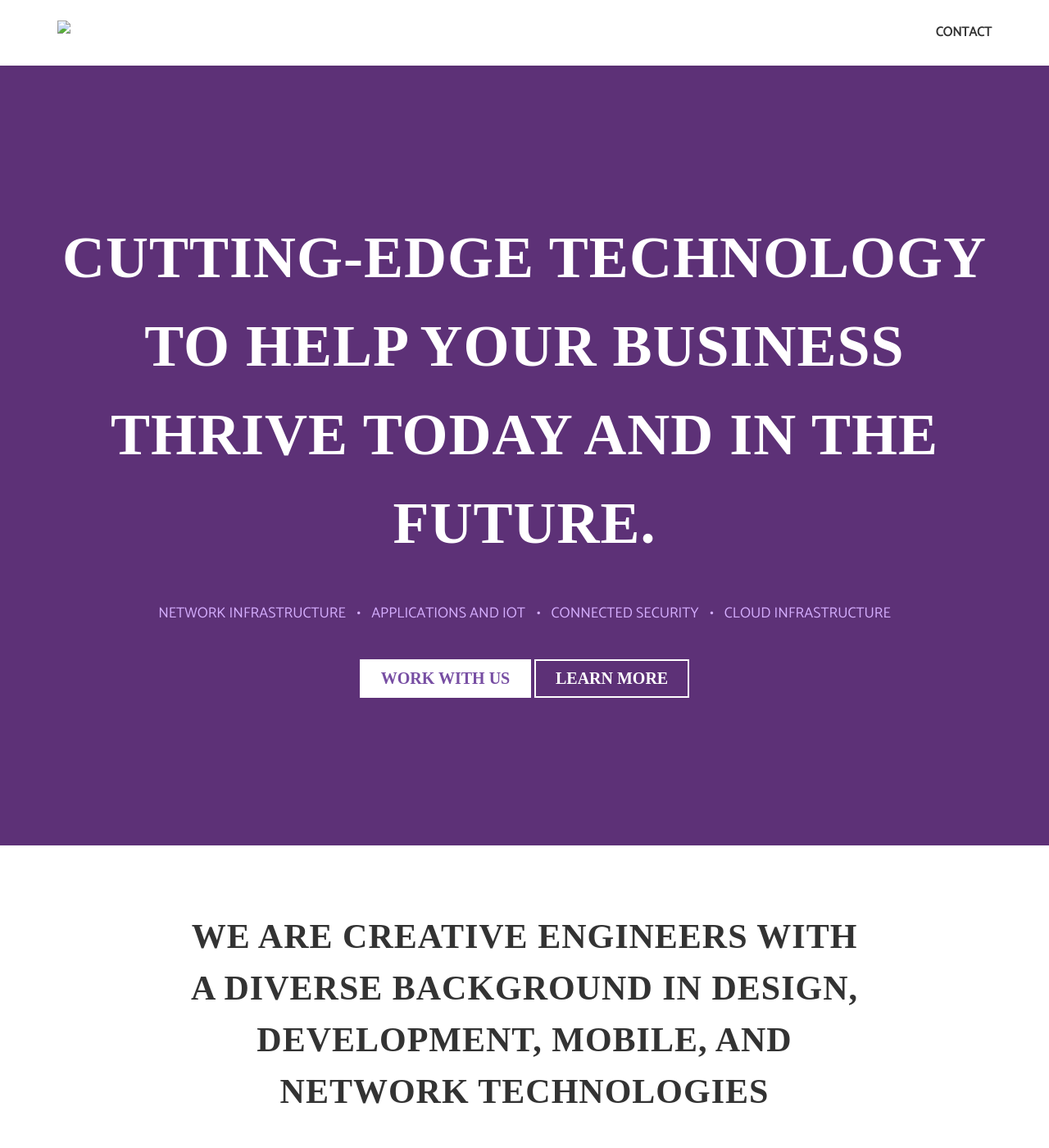
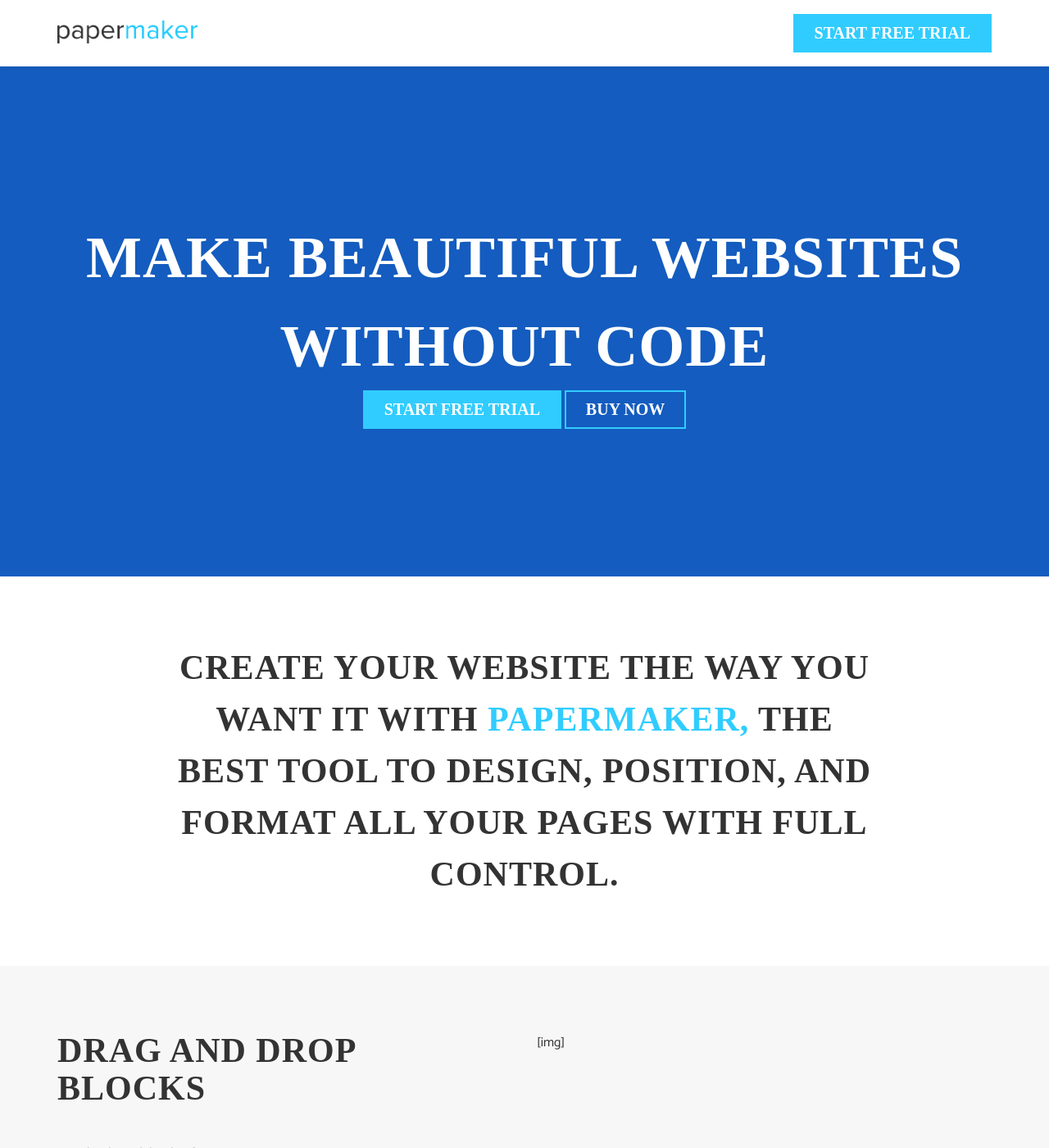
Before and after one commit to ng-david/david-site-v1, a Jekyll site: the page built from index.html, in a window 1280 px wide and 1400 px high. Shown: the whole window at 82% size. Built offline with Jekyll 4.4.1, drawn with Linux system fonts in a browser that asks for light colours; nearby versions of some CDN libraries; some web fonts are replaced; comment, search, counter and statistics services are not loaded; some of the changed text lies outside the part shown.

Commit message:
lots of changes

```diff
--- a/_includes/footer.html
+++ b/_includes/footer.html
@@ -1,51 +1,5 @@
 <footer class="footer">
-    <div class="container">
-        <div class="row">
-            <div class="col-md-4">
-              <img class="footer-brand" src="{{ site.baseurl }}/images/logo-white.png" /></a> <br>
-                1003 K Street NW<br>Washington DC, 20001<br>
-                (202) 450-5453 <br />
-                <a href="mailto:contact-us@genesysimpact.com">contact-us@genesysimpact.com</a><br />
-            </div>
-            <div class="col-md-2">
-                <h5>Company</h5>
-                <ul class="list-unstyled">
-                    <!-- <li><a  href="{{ site.baseurl }}/team">Team</a></li> -->
-                    <li><a href="{{ site.baseurl }}/about">About Us</a></li>
-                    <li><a href="{{ site.baseurl }}/careers">Careers</a></li>
-                    <li><a href="{{ site.baseurl }}/partners">Partners</a></li>
-                </ul>
-            </div>
-            <div class="col-md-2">
-                <h5>Capabilities</h5>
-                <ul class="list-unstyled">
-                    <!-- <li><a  href="{{ site.baseurl }}/team">Team</a></li> -->
-                    <li><a href="{{ site.baseurl }}/network">Network Infrastructure</a></li>
-                    <li><a href="{{ site.baseurl }}/applications-iot">Applications and IoT</a></li>
-                    <li><a href="{{ site.baseurl }}/security">Connected Security</a></li>
-                    <li><a href="{{ site.baseurl }}/cloud">Cloud Infrastructure</a></li>
-                </ul>
-            </div>
-            <div class="col-md-2">
-                <h5>Products</h5>
-                <ul class="list-unstyled">
-                    <!-- <li><a  href="{{ site.baseurl }}/team">Team</a></li> -->
-                    <li><a href="https://www.crowdkeep.com/">Crowdkeep Analytics</a></li>
-                    <li><a href="https://www.crowdkeep.com/">Crowdkeep Time Tracking</a></li>
-                    <li><a href="#">Simburse Expense Reports</a></li>
-                </ul>
-            </div>
-            <div class="col-md-2">
-                <h5>Contact</h5>
-                <ul class="list-unstyled">
-                    <!-- <li><a  href="{{ site.baseurl }}/team">Team</a></li> -->
-                    <li><a href="{{ site.baseurl }}/contact">Contact Us</li></a>
-                    <li><a href="https://www.facebook.com/genesysimpact"><i class="fa gi-social fa-facebook"></i> Facebook</li></a>
-                    <li><a href="https://twitter.com/genesysimpact"><i class="fa gi-social fa-twitter"></i> Twitter</a></li>
-                    <li><a href="https://plus.google.com/105683897744671902765/posts"><i class="fa gi-social fa-google-plus"></i> Google Plus</li></a>
-                    <li><a href="https://github.com/genesysimpact"><i class="fa gi-social fa-github"></i> GitHub</li></a>
-                </ul>
-            </div>
+    <div class="container text-center">
       <div class="col-xs-12">
           <div class="copyright">
               &copy;
@@ -54,28 +8,6 @@
               </script> Genesys Impact. All rights reserved.
           </div>
       </div>
-            <!--div class="col-md-4">
-                <ul class="list-unstyled social-list">
-                    <li><a href="https://www.facebook.com/genesysimpact"><i class="fa gi-social fa-facebook fa-2x"></i></a></li>
-                    <li><a href="https://twitter.com/genesysimpact"><i class="fa gi-social fa-twitter fa-2x"></i></a></li>
-                    <li><a href="https://plus.google.com/105683897744671902765/posts"><i class="fa gi-social fa-google-plus fa-2x"></i></a></li>
-                    <li><a href="https://github.com/genesysimpact"><i class="fa gi-social fa-github fa-2x"></i></a></li>
-                </ul>
-            </div>
-            <div class="col-md-4">
-                <h6>Contact Us</h6>
-                <img src="{{ site.baseurl }}/images/genesys-impact-square-white.png" style="float:left;height:100px;margin-right:20px" />
-                <address>
-                      <strong>Genesys Impact</strong><br />
-                      1003 K St NW, Washington DC 20001<br />
-                      <abbr title="Phone">P:</abbr> (202) 450-5453</span> <br />
-                      <a href="mailto:contact-us@genesysimpact.com" class="contact-info">contact-us@genesysimpact.com</a><br />
-                </address>
-            </div>
-        </div>
-        <!-- /.row -->
-
-        <!-- /.row -->
     </div>
     <!-- /.container -->
 </footer>
--- a/_includes/header.html
+++ b/_includes/header.html
@@ -13,7 +13,9 @@
       <div class="navbar-collapse collapse">
         <ul class="nav navbar-nav navbar-right">
           <!-- <li><a href="{{ site.baseurl }}/success-stories">Success Stories</a></li> -->
-          <li><a href="{{ site.baseurl }}/contact">Contact</a></li>
+          <li>
+            <a href="{{ site.baseurl }}/contact"><button class="btn btn-lg btn-white btn-blue">Start Free Trial</button></a>
+          </li>
         </ul>
       </div>
     </div>
--- a/_sass/_legacy.scss
+++ b/_sass/_legacy.scss
@@ -19,10 +19,10 @@
 }
 a {
   transition: ease all .1s;
-  color: $gi-purple;
+  color: $pm-blue;
   &:hover {
     text-decoration: none;
-    color: $gi-light-purple;
+    color: $pm-light-blue;
   }
 }
 p {
@@ -36,7 +36,7 @@
 }
 
 .page-divider {
-  border-bottom: 2px solid $gi-dark-purple;
+  border-bottom: 2px solid $pm-dark-blue;
   margin: 0 auto;
   width: 80px;
 }
@@ -44,7 +44,9 @@
   padding-top: 80px;
   padding-bottom: 80px;
   p {
-    font-size: 18px;
+    color: $font-grey;
+    margin-top: 40px;
+    font-size: 22px;
   }
 }
 .inner-block {
@@ -68,15 +70,15 @@
   font-size: 16px;
   padding: 6px 18px;
   font-weight: bold;
-  border: 2px solid $gi-purple;
-  color: $gi-purple;
+  border: 2px solid $pm-blue;
+  color: $pm-blue;
   transition: all ease .2s;
   background-color: transparent;
 }
 
 .btn-md:hover {
-  border-color: $gi-light-purple;
-  color: $gi-light-purple;
+  border-color: $pm-light-blue;
+  color: $pm-light-blue;
 }
 .btn-gray {
   background-color: #787a80;
@@ -137,49 +139,49 @@
 
 .btn-white {
   border: 2px solid #fff;
-  color: $gi-purple;
+  color: $pm-blue;
   background-color: #fff;
 }
 
 .btn-white:hover {
-  color: $gi-purple;
-  border-color: $gi-light-purple;
-  background-color: $gi-light-purple;
+  color: $pm-blue;
+  border-color: $pm-light-blue;
+  background-color: $pm-light-blue;
 }
 
-.btn-white-outline {
+.btn-blue-outline {
   color: #fff;
-  border: 2px solid #fff;
+  border: 2px solid $pm-light-blue;
   background-color: transparent;
 }
 
-.btn-white-outline:hover {
-  color: $gi-light-purple;
-  border-color: $gi-light-purple;
+.btn-blue-outline:hover {
+  color: #fff;
+  border-color: $pm-blue;
   background-color: transparent;
 }
 
-.btn-light-purple-outline {
-  color: $gi-light-purple;
-  border: 2px solid $gi-light-purple;
-  background-color: transparent;
+.btn-blue {
+  color: #fff;
+  border: 2px solid $pm-light-blue;
+  background-color: $pm-light-blue;
 }
 
-.btn-light-purple-outline:hover {
+.btn-blue:hover {
   color: #fff;
-  border-color: #fff;
-  background-color: transparent;
+  border-color: $pm-blue;
+  background-color: $pm-blue;
 }
 .btn-prp {
-  background-color: $gi-purple;
-  border-color: $gi-purple;
+  background-color: $pm-blue;
+  border-color: $pm-blue;
   color: rgba(255, 255, 255, 1);
   transition: background-color ease 0.3s, border-color ease 0.3s;
 }
 
 .btn-prp:hover {
-  background-color: $gi-dark-purple;
-  border-color: $gi-dark-purple;
+  background-color: $pm-dark-blue;
+  border-color: $pm-dark-blue;
   color: rgba(255, 255, 255, 1);
 }
 
@@ -198,14 +200,13 @@
 
 
 /* LANDING PAGE */
-
 .hero {
   //ackground: url('../images/hero.PNg') no-repeat center center;
   //-webkit-background-size: cover;
   //-moz-background-size: cover;
   //-o-background-size: cover;
   //background-size: cover;
-  background-color: $gi-dark-purple;
+  background-color: $pm-dark-blue;
   padding: 180px 0;
   height: 100%;
   text-align: center;
@@ -222,6 +223,24 @@
   }
   a:hover {
     color: #fff;
+  }
+}
+.hero-small {
+  //ackground: url('../images/hero.PNg') no-repeat center center;
+  //-webkit-background-size: cover;
+  //-moz-background-size: cover;
+  //-o-background-size: cover;
+  //background-size: cover;
+  background-color: #4f4f4f;
+  padding: 80px 0;
+  height: 100%;
+  text-align: center;
+  h2 {
+    line-height: 1.5;
+    color: #fff;
+  }
+  .btn {
+      margin-top: 40px;
   }
 }
 .gi-success-wrap {
@@ -253,7 +272,7 @@
   margin: 0;
   .fa {
     font-size: 30px;
-    color: $gi-purple;
+    color: $pm-blue;
     margin-bottom: 20px;
   }
   h4 {
@@ -261,9 +280,9 @@
     color: $font-grey;
   }
   &:hover {
-    border-color: $gi-light-purple;
+    border-color: $pm-light-blue;
     h4 {
-      color: $gi-purple;
+      color: $pm-blue;
     }
   }
   /*
@@ -372,11 +391,11 @@
   display: inline;
   margin: 0 5px;
   text-transform: uppercase;
-  color: $gi-light-purple;
+  color: $pm-light-blue;
 }
 
 .hero ul li a {
-  color: $gi-light-purple;
+  color: $pm-light-blue;
 }
 
 .landing-wrap {
@@ -524,7 +543,7 @@
   color: $font-black;
   font-size: 16px;
   text-decoration: none;
-  border-left: 2px solid $gi-purple;
+  border-left: 2px solid $pm-blue;
   background-color: #fff;
 }
 .nav-pills>li>a:hover {
@@ -532,7 +551,7 @@
   font-size: 16px;
   text-decoration: none;
   background-color: #f7f7f7;
-  border-left: 2px solid $gi-purple;
+  border-left: 2px solid $pm-blue;
 }
 /* [END] Inactive Pills */
 
@@ -542,25 +561,25 @@
   transition: ease all .3s;
   font-size: 15px;
   color: $font-black;
-  border-left: 2px solid $gi-dark-purple;
+  border-left: 2px solid $pm-dark-blue;
   background-color: #fff;
 }
 
 .nav-pills>li.active>a:focus {
   color: $font-black;
   background-color: #fff;
-  border-left: 2px solid $gi-dark-purple;
+  border-left: 2px solid $pm-dark-blue;
 }
 
 .nav-pills>li.active>a:hover {
   color: $font-black;
   background-color: #f7f7f7;
-  border-left: 2px solid $gi-dark-purple;
+  border-left: 2px solid $pm-dark-blue;
 }
 /* [END] Active Pills */
 
 .breadcrumb-wrap {
-  background-color: $gi-dark-purple;
+  background-color: $pm-dark-blue;
   //background: url('../images/bc_blurred_bg.jpg') no-repeat center center;
   -webkit-background-size: cover;
   -moz-background-size: cover;
@@ -568,7 +587,7 @@
   background-size: cover;
   //text-transform: uppercase;
   padding: 8px 0;
-  color: $gi-light-purple;
+  color: $pm-light-blue;
 }
 
 .bc-item {
@@ -576,7 +595,7 @@
   margin-right: 10px;
   a {
     transition: ease all .2s;
-    color: $gi-light-purple;
+    color: $pm-light-blue;
     text-decoration: none;
   }
   a:hover {
@@ -687,7 +706,7 @@
 
 .footer {
   background-color: #363636;
-  padding: 80px 0px 20px;
+  padding: 40px 0px 40px;
   color: #fff;
   line-height: 1.8;
   .footer-brand {
@@ -706,14 +725,13 @@
   }
   h5 {
     font-weight: bold;
-    color: $gi-light-purple;
+    color: $pm-light-blue;
     text-transform: uppercase;
     font-size: 16px;
     margin-bottom: 20px;
   }
   .copyright {
     color: $font-light-grey;
-    padding-top: 80px;
   }
 }
 
@@ -738,28 +756,12 @@
 .navbar-default .navbar-nav > li > a {
   text-transform: uppercase;
   background-color: transparent;
-  padding-top: 30px;
-  padding-bottom: 30px;
+  padding-top: 17px;
+  padding-bottom: 17px;
   color: $font-black;
   transition: background-color ease 0.3s, color ease 0.3s;
 }
-.navbar-default .navbar-nav > li > a:hover,
-.navbar-default .navbar-nav > li > a:focus {
-  color: $font-black;
-  background-color: #f7f7f7;
-}
-.navbar-default .navbar-nav > .active > a,
-.navbar-default .navbar-nav > .active > a:hover,
-.navbar-default .navbar-nav > .active > a:focus {
-  color: $font-black;
-  background-color: #eccafb;
-}
-.navbar-default .navbar-nav > .open > a,
-.navbar-default .navbar-nav > .open > a:hover,
-.navbar-default .navbar-nav > .open > a:focus {
-  color: $font-black;
-  background-color: #f7f7f7;
-}
+
 
 .navbar-default .navbar-nav .open .dropdown-menu {
   text-transform: uppercase;
--- a/css/main.scss
+++ b/css/main.scss
@@ -18,9 +18,9 @@
 $font-grey: #808080;
 $font-black: #333;
 
-$gi-light-purple: #d6afff;
-$gi-purple: #774ea3;
-$gi-dark-purple: #5d3177;
+$pm-light-blue: #31ccff;
+$pm-blue: #2f87ff;
+$pm-dark-blue: #145cbf;
 
 
 
--- a/index.html
+++ b/index.html
@@ -8,21 +8,11 @@
   <div class="container">
     <div class="row">
       <div class="col-xs-12">
-        <h1>Cutting-edge technology to help your business thrive today and in the future.</h1>
+        <h1>Make beautiful websites without code</h1>
         <!--p>We are creative engineers with a diverse background in design, development, mobile, and network technologies</p-->
-
-        <ul class="list-unstyled">
-          <li><a href="{{ site.baseurl }}/network">Network Infrastructure</a></li>
-          <li>•</li>
-          <li><a href="{{ site.baseurl }}/applications-iot">Applications and IoT </a></li>
-          <li>•</li>
-          <li><a href="{{ site.baseurl }}/security">Connected Security</a></li>
-          <li>•</li>
-          <li><a href="{{ site.baseurl }}/cloud">Cloud Infrastructure</a></li>
-        </ul>
         <div class="btn-wrap">
-          <a href="{{ site.baseurl }}/careers"><button class="btn btn-lg btn-white">Work With Us</button></a>
-          <a href="{{ site.baseurl }}/contact"><button class="btn btn-lg btn-white btn-white-outline">Learn More</button></a>
+          <a href="{{ site.baseurl }}/careers"><button class="btn btn-lg btn-blue">Start Free Trial</button></a>
+          <a href="{{ site.baseurl }}/contact"><button class="btn btn-lg btn-blue-outline">Buy Now</button></a>
         </div>
       </div>
     </div>
@@ -35,81 +25,88 @@
   <div class="container">
     <div class="row">
       <div class="col-md-12 page-lead">
-        <h2>We are creative engineers with a diverse background in design, development, mobile, and network technologies</h2>
+        <h2>Create your website the way you want it with <span style="color: #31ccff">Papermaker,</span> the best tool to design, position, and format all your pages with full control.</h2>
         <!-- <div class="cta-wrap">
         <a href="{{ site.baseurl }}/contact"><button class="btn btn-lrg btn-prp">Work With Us</button></a>
         <a href="{{ site.baseurl }}/contact"><button class="btn btn-lrg btn-prp-clear">Learn More</button></a>
       </div> -->
       </div>
     </div>
-
-    <!--div class="row">
-    <div class="col-sm-12 text-center">
-      <h2>Markets</h2>
+  </div>
+</div>
+<div class="page-block" style="background-color: #f7f7f7">
+  <div class="container">
+    <div class="row">
+      <div class="col-md-6">
+        <h2>Drag and drop blocks</h2>
+        <p>
+          Easily drag blocks from our options to create page sections including heroes, columns, footers, grids, image captions, and more.
+        </p>
+        <!-- <div class="cta-wrap">
+        <a href="{{ site.baseurl }}/contact"><button class="btn btn-lrg btn-prp">Work With Us</button></a>
+        <a href="{{ site.baseurl }}/contact"><button class="btn btn-lrg btn-prp-clear">Learn More</button></a>
+      </div> -->
+      </div>
+      <div class="col-md-6">
+        [img]
+      </div>
     </div>
-  </div-->
-
-    <div class="row gi-markets-container">
-      <div class="col-sm-3">
-        <div class="gi-market">
-          <i class="fa fa-university"></i>
-          <br>
-          <h4>Government</h4>
-        </div>
+  </div>
+</div>
+<div class="page-block">
+  <div class="container">
+    <div class="row">
+      <div class="col-md-6">
+        [img]
       </div>
-      <!--    <div class="col-md-1"></div>-->
-      <div class="col-sm-3">
-        <div class="gi-market">
-          <i class="fa fa-flag-o"></i>
-          <br>
-          <h4>State & Local</h4>
-        </div>
+      <div class="col-md-6">
+        <h2>Format with ease</h2>
+        <p>
+          Quickly change fonts, colors, spacing, dimensions, and more by editing the page layout directly.
+        </p>
+        <!-- <div class="cta-wrap">
+        <a href="{{ site.baseurl }}/contact"><button class="btn btn-lrg btn-prp">Work With Us</button></a>
+        <a href="{{ site.baseurl }}/contact"><button class="btn btn-lrg btn-prp-clear">Learn More</button></a>
+      </div> -->
       </div>
-      <!--    <div class="col-md-1"></div>-->
-      <div class="col-sm-3">
-        <div class="gi-market">
-          <i class="fa fa-pencil"></i>
-          <br>
-          <h4>Education</h4>
-        </div>
+    </div>
+  </div>
+</div>
+<div class="page-block" style="background-color: #f7f7f7">
+  <div class="container">
+    <div class="row">
+      <div class="col-md-6">
+        <h2>Code without coding</h2>
+        <p>
+          No need to directly edit the source code for your site, Papermaker takes care of this and gives you more time to focus on your site's design.
+        </p>
+        <!-- <div class="cta-wrap">
+        <a href="{{ site.baseurl }}/contact"><button class="btn btn-lrg btn-prp">Work With Us</button></a>
+        <a href="{{ site.baseurl }}/contact"><button class="btn btn-lrg btn-prp-clear">Learn More</button></a>
+      </div> -->
       </div>
-      <!--    <div class="col-md-1"></div>-->
-      <div class="col-sm-3">
-        <div class="gi-market">
-          <i class="fa fa-building"></i>
-          <br>
-          <h4>Commercial</h4>
-        </div>
+      <div class="col-md-6">
+        [img]
       </div>
     </div>
   </div>
 </div>
 
-<div class="gi-success-wrap">
+<div class="hero-small">
   <div class="container">
     <div class="row">
-      <div class="col-md-6">
-        <div class="gi-success">
-          <h2>Client Success</h2>
-          <p>
-            <strong>Genesys Impact</strong> completes full system modernization of contact information management system for a global federal contractor.
-          </p>
-          <a class="btn btn-lg btn-white btn-light-purple-outline" href="{{ site.baseurl }}/about">Read more</a>
-        </div>
-      </div>
-      <div class="col-md-6">
-        <div class="gi-success">
-          <h2>Join Us</h2>
-          <p>
-            <strong>Genesys Impact</strong> is expanding, we are seeking for creative pioneers to join our team.
-          </p>
-          <a class="btn btn-lg btn-white btn-light-purple-outline" href="{{ site.baseurl }}/careers">View careers</a>
+      <div class="col-xs-12">
+        <h2>Get started for free</h2>
+        <!--p>We are creative engineers with a diverse background in design, development, mobile, and network technologies</p-->
+        <div class="btn-wrap">
+          <a href="{{ site.baseurl }}/careers"><button class="btn btn-lg btn-blue">Start Free Trial</button></a>
         </div>
       </div>
     </div>
+    <!-- /.row -->
   </div>
+  <!-- /.container -->
 </div>
-
 <!-- <div class="landing-wrap">
   <div class="container">
     <div class="row">
```
Also changed, not shown: images/logo.png (added), 7 other files. Lines whose indentation alone changed are shown as unchanged.
